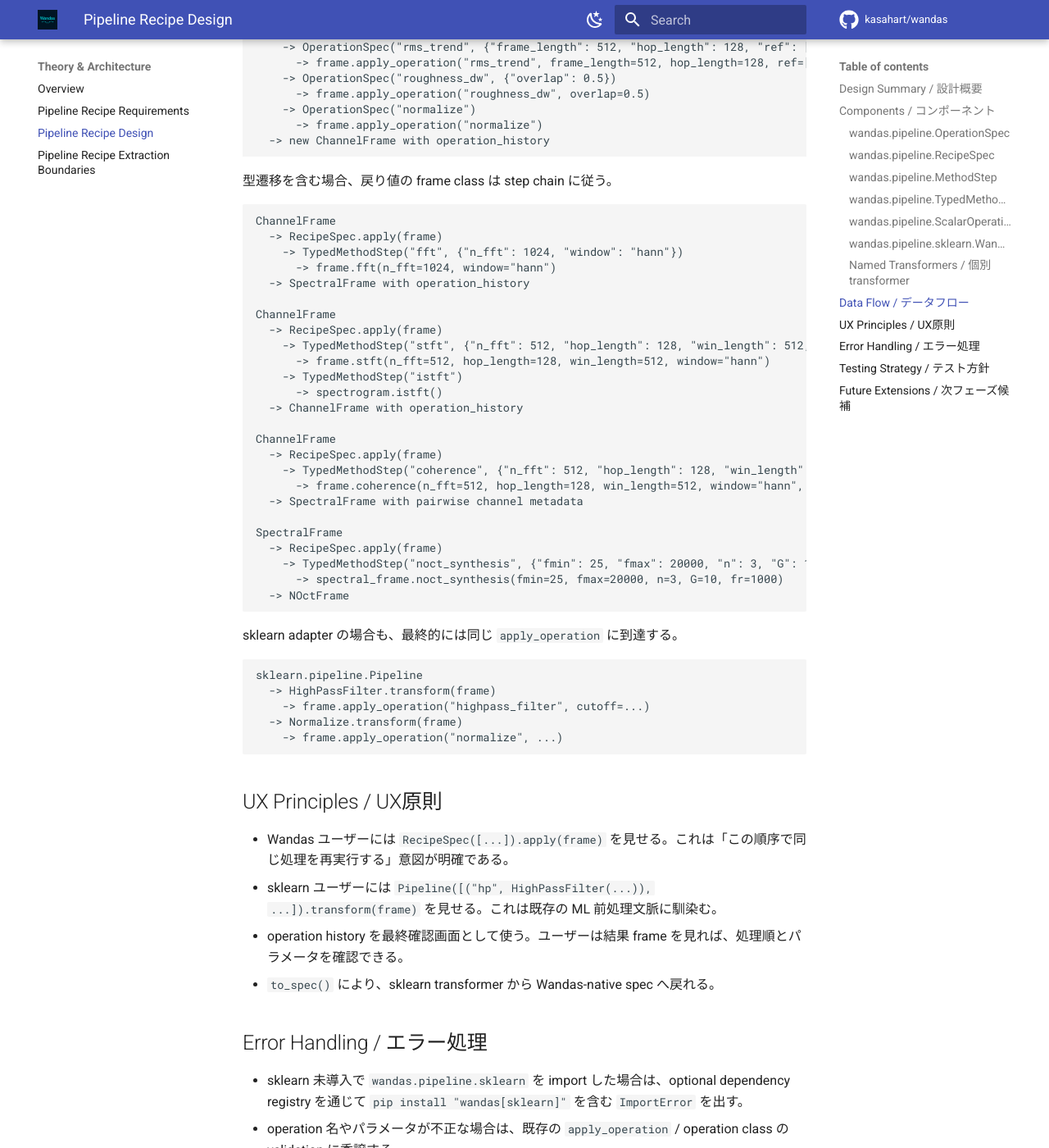
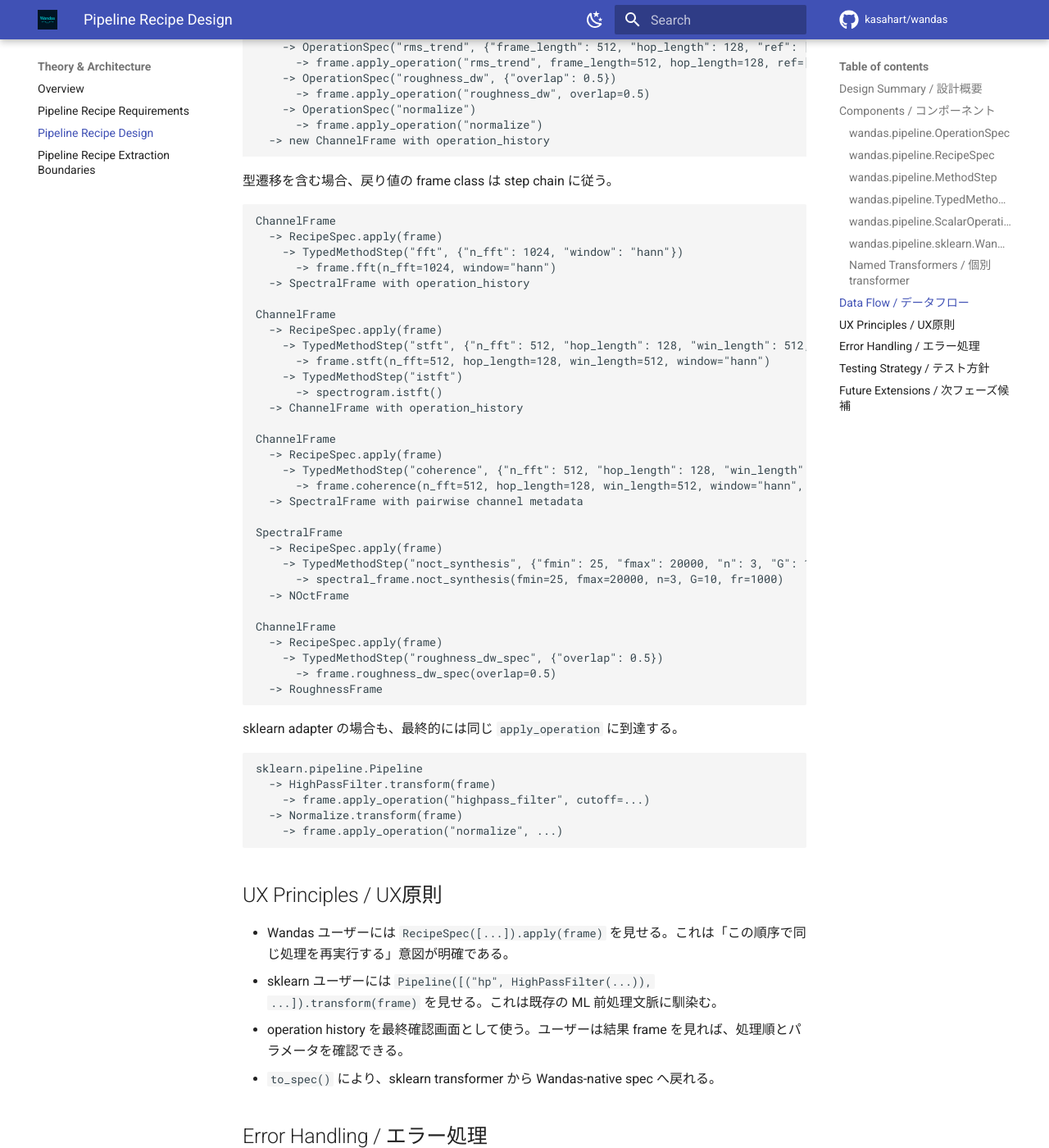
Before and after one commit to kasahart/wandas, an MkDocs documentation site: the page built from docs/src/explanation/pipeline-recipe-design.md, in a window 1280 px wide and 1400 px high, scrolled down 3085 px. Shown: the whole window at 82% size. Built offline with MkDocs 1.6.1 and Material for MkDocs 9.7.7, drawn with Linux system fonts in a browser that asks for light colours; comment, search, counter and statistics services are not loaded; some of the changed text lies outside the part shown.

Commit message:
Add roughness spec recipe step

````diff
--- a/docs/src/explanation/pipeline-recipe-design.md
+++ b/docs/src/explanation/pipeline-recipe-design.md
@@ -39,7 +39,7 @@ Stage 1 では、`params` は recipe literal に限定する。対応する値
 - `method: str`
 - `params: Mapping[str, Any]`
 
-`fft()`、`stft()`、`ifft()`、`istft()`、`welch()`、`noct_spectrum()`、`noct_synthesis()`、`coherence()`、`csd()`、`transfer_function()` のように、出力 frame class が変わる method を replay する。戻り型は入力 frame と同じとは限らないため、`RecipeSpec.apply(frame)` の戻り値は実行した step chain に従う。
+`fft()`、`stft()`、`ifft()`、`istft()`、`welch()`、`noct_spectrum()`、`noct_synthesis()`、`coherence()`、`csd()`、`transfer_function()`、`roughness_dw_spec()` のように、出力 frame class が変わる method を replay する。戻り型は入力 frame と同じとは限らないため、`RecipeSpec.apply(frame)` の戻り値は実行した step chain に従う。
 
 ### `wandas.pipeline.ScalarOperationStep`
 
@@ -121,6 +121,12 @@ SpectralFrame
     -> TypedMethodStep("noct_synthesis", {"fmin": 25, "fmax": 20000, "n": 3, "G": 10, "fr": 1000})
       -> spectral_frame.noct_synthesis(fmin=25, fmax=20000, n=3, G=10, fr=1000)
   -> NOctFrame
+
+ChannelFrame
+  -> RecipeSpec.apply(frame)
+    -> TypedMethodStep("roughness_dw_spec", {"overlap": 0.5})
+      -> frame.roughness_dw_spec(overlap=0.5)
+  -> RoughnessFrame
 ```
 
 sklearn adapter の場合も、最終的には同じ `apply_operation` に到達する。
@@ -148,7 +154,7 @@ sklearn.pipeline.Pipeline
 - `loudness_zwtv()`、`roughness_dw()`、`sharpness_din()` のような frame を返す psychoacoustic operation は `OperationSpec` で replay する。`loudness_zwst()`、`sharpness_din_st()` のように配列を返す terminal metric は現在の frame transform Recipe には含めない。
 - v1 では複数入力 operation を recipe から呼ばない。必要な場合は operation-specific method を使う。
 - method-aware step は明示 allowlist に含まれる method だけを抽出する。現在は `fix_length`、`sum`、`mean`、`channel_difference` に限定する。
-- typed method step は明示 allowlist に含まれる method だけを抽出する。現在は `fft`、`stft`、`ifft`、`istft`、`welch`、`noct_spectrum`、`noct_synthesis`、`coherence`、`csd`、`transfer_function` に限定する。
+- typed method step は明示 allowlist に含まれる method だけを抽出する。現在は `fft`、`stft`、`ifft`、`istft`、`welch`、`noct_spectrum`、`noct_synthesis`、`coherence`、`csd`、`transfer_function`、`roughness_dw_spec` に限定する。
 - scalar operation step は numeric scalar operand だけを抽出する。frame operand、array operand、reverse operator は graph recipe の範囲として扱う。
 
 ## Testing Strategy / テスト方針
````
Also changed, not shown: other parts of docs/src/explanation/pipeline-recipe-design.md (+1 -1 lines), docs/src/explanation/pipeline-recipe-extraction-boundaries.md (+6 -2 lines), 2 other files.
